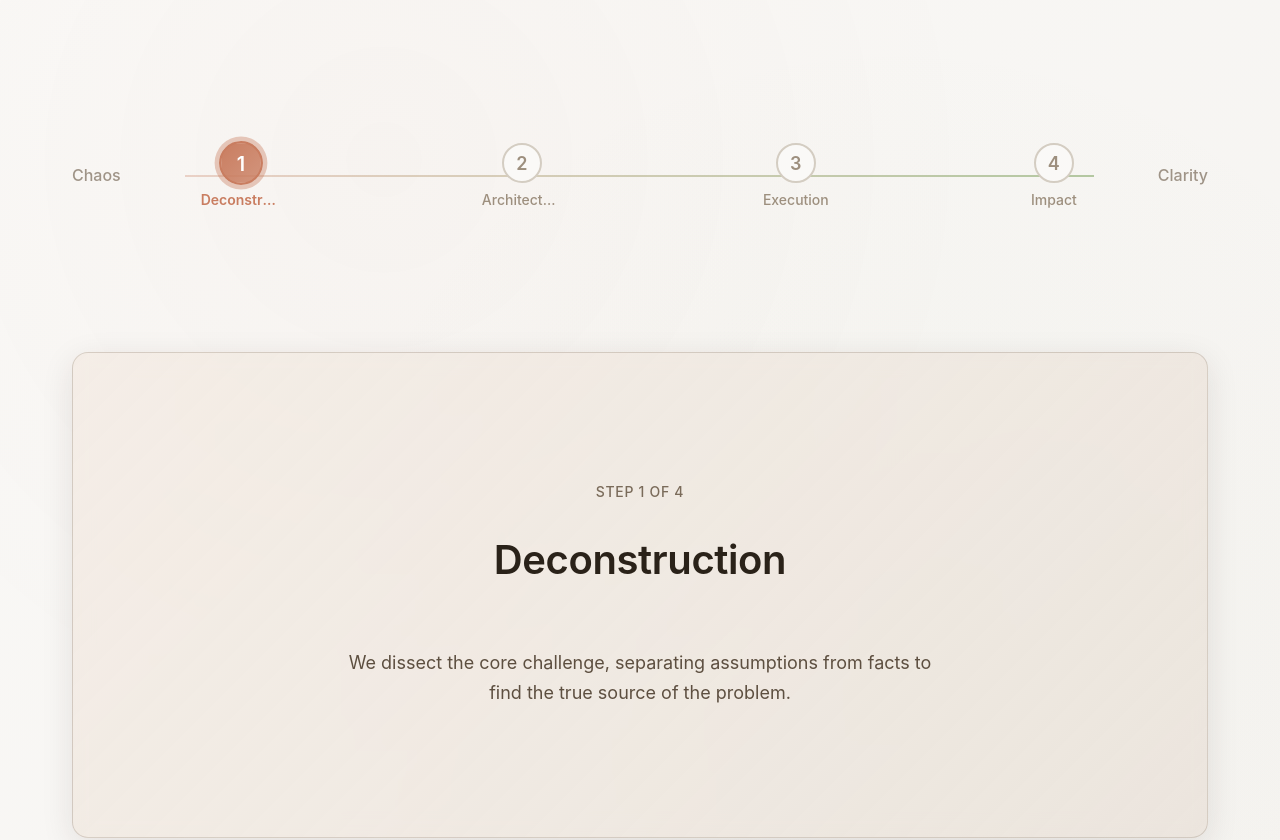
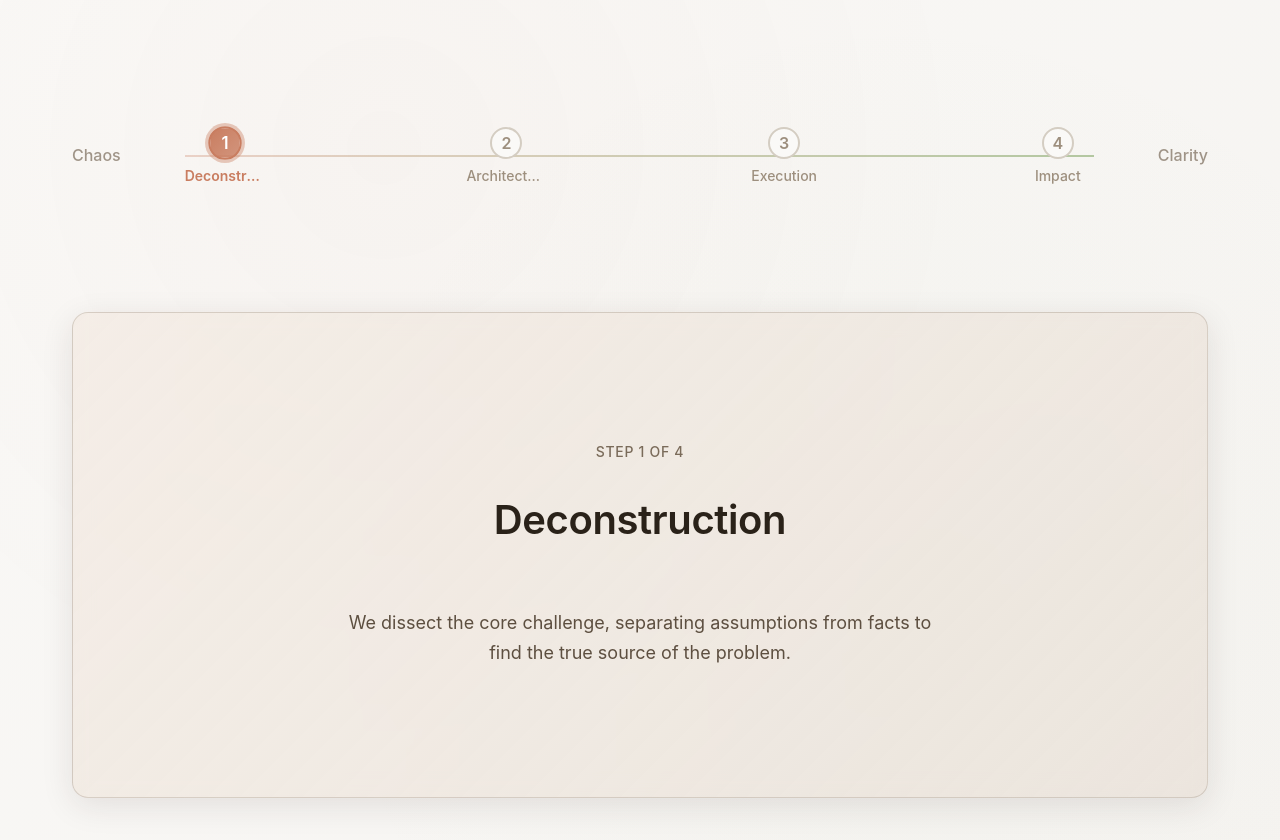
Before and after one commit to Mr-Hassan-Javaid/Hassan-Portfolio, a Next.js app: page / in a window 1280 px wide. Shown: the part 1531-2371 px from the top of the page. Built offline with nearby package versions, Linux system fonts and the light colour scheme.

Commit message:
error update

```diff
--- a/components/ProcessSection.module.css
+++ b/components/ProcessSection.module.css
@@ -85,10 +85,10 @@
   gap: var(--spacing-xs);
   position: relative;
   z-index: 2;
-  padding: var(--spacing-sm);
-  border-radius: 50%;
+  padding: 0;
+  border-radius: 0;
   transition: all var(--transition-base);
-  min-width: 80px;
+  min-width: 72px;
 }
 
 .stepNode:focus {
@@ -97,13 +97,13 @@
 }
 
 .stepNumber {
-  width: 40px;
-  height: 40px;
+  width: 32px;
+  height: 32px;
   border-radius: 50%;
   display: flex;
   align-items: center;
   justify-content: center;
-  font-size: 1.125rem;
+  font-size: 1rem;
   font-weight: 600;
   transition: all var(--transition-base);
   border: 2px solid;
@@ -138,7 +138,7 @@
   background: linear-gradient(135deg, var(--color-sage) 0%, rgba(135, 169, 107, 0.8) 100%);
   border-color: var(--color-sage);
   color: white;
-  box-shadow: 0 0 0 3px rgba(135, 169, 107, 0.3);
+  box-shadow: 0 0 0 2px rgba(135, 169, 107, 0.3);
 }
 
 .stepNodeCompleted .stepTitle {
@@ -149,8 +149,8 @@
   background: linear-gradient(135deg, var(--color-terracotta) 0%, rgba(201, 125, 96, 0.8) 100%);
   border-color: var(--color-terracotta);
   color: white;
-  box-shadow: 0 0 0 4px rgba(201, 125, 96, 0.4);
-  transform: scale(1.1);
+  box-shadow: 0 0 0 3px rgba(201, 125, 96, 0.4);
+  transform: scale(1.05);
 }
 
 .stepNodeActive .stepTitle {
```
